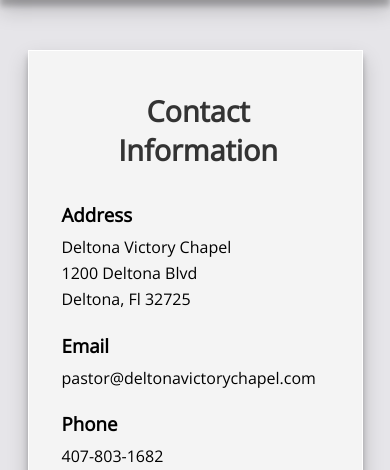
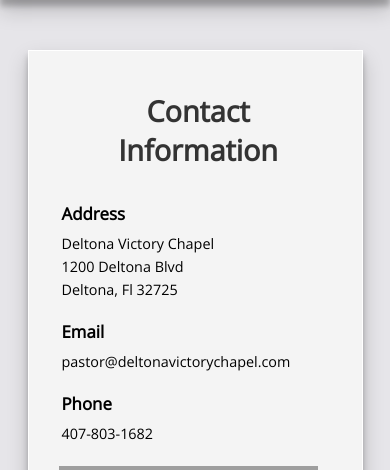
Before and after one commit to bryangators/dvc_chapel, a PHP site: page /contact.php in a window 390 px wide. Shown: the part 70-540 px from the top of the page. Run offline with PHP 8.4, Linux system fonts and the light colour scheme; a map, chart or similar area stays blank; grey boxes are pictures that could not be loaded.

Commit message:
Mobile style fix

```diff
--- a/contact.php
+++ b/contact.php
@@ -59,7 +59,7 @@
 							<h3>Email</h3>
 						</th>
 						<tr>
-							<td>pastor@deltonavictorychapel.com</td>
+							<td id="email-td">pastor@deltonavictorychapel.com</td>
 						</tr>
 						<th><h3>Phone</h3></th>
 						<tr>
--- a/css/contactStyles.css
+++ b/css/contactStyles.css
@@ -76,4 +76,8 @@
     	height: 300px;
     	padding-top: 20px;
     }
+
+    #contact-info{
+    	font-size: .9em;
+    }
 }
```
